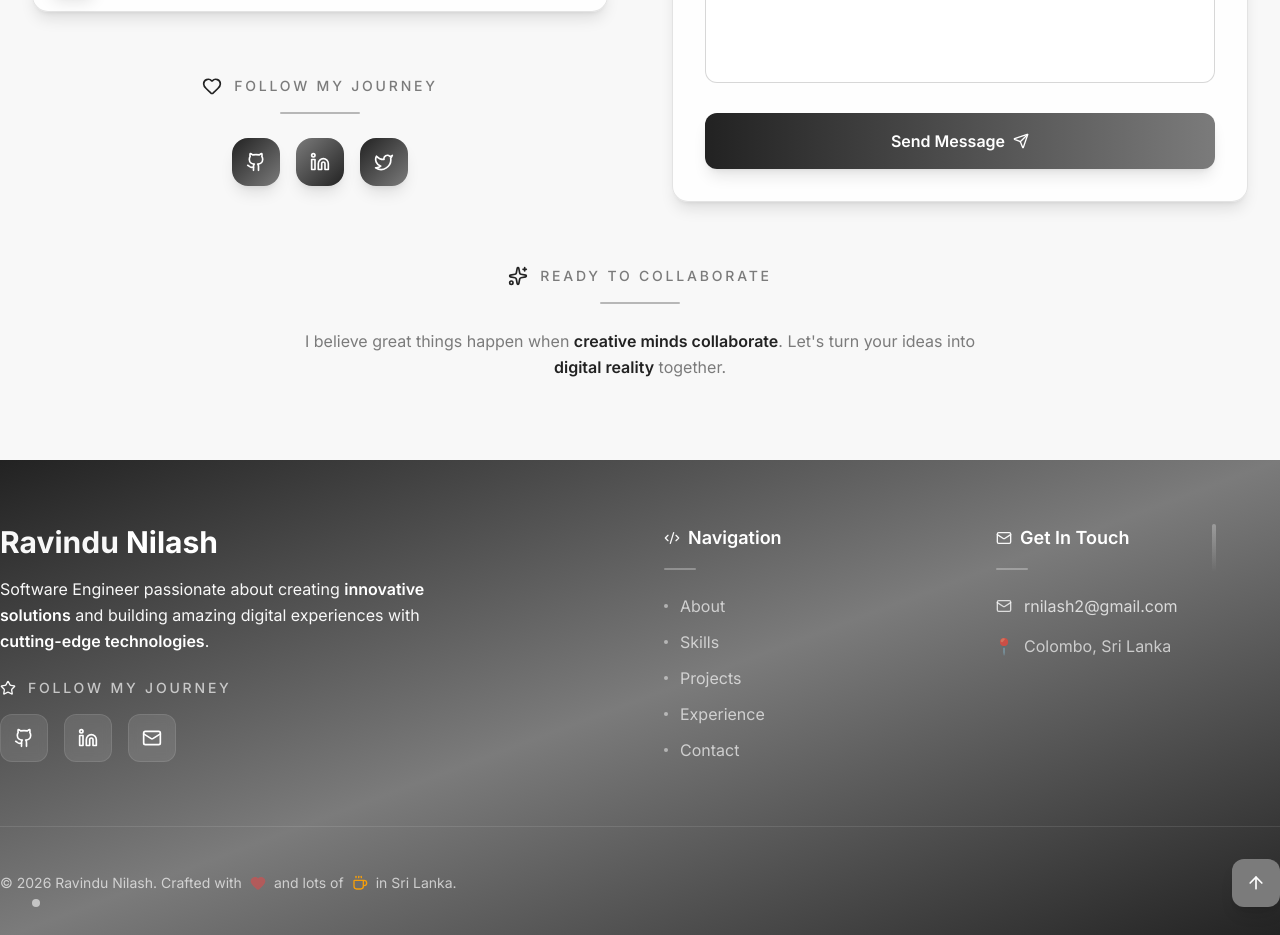
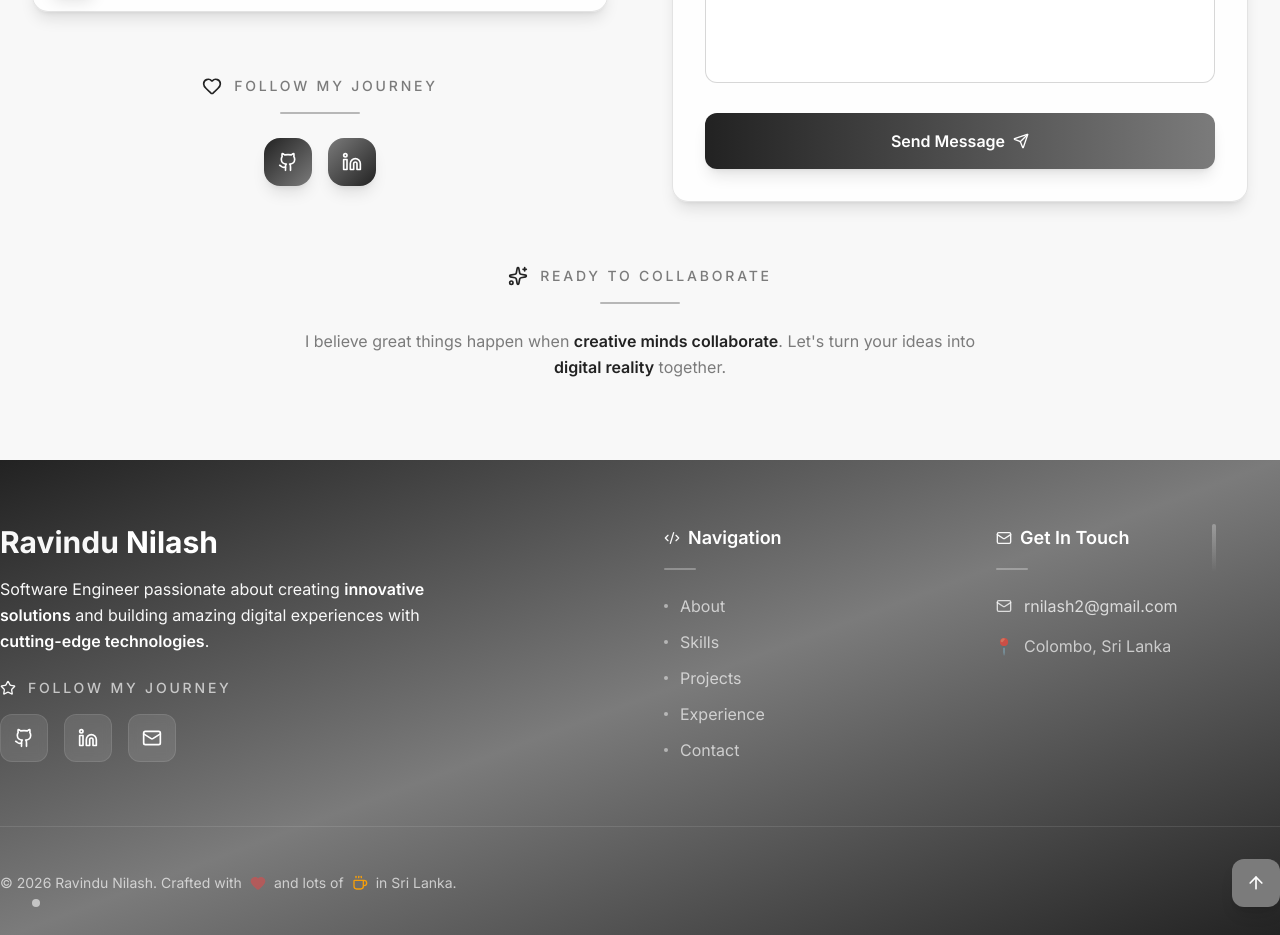
Before and after one commit to RavinduNilash/Portfolio, a Next.js app: page / in a window 1280 px wide. Shown: the part 9560-10495 px from the top of the page. Built offline with nearby package versions, Linux system fonts and the light colour scheme.

Commit message:
update LinkedIn link in contact section

```diff
--- a/src/components/contact-section.tsx
+++ b/src/components/contact-section.tsx
@@ -231,8 +231,8 @@ export function ContactSection() {
               <div className="flex justify-center space-x-4">
                 {[
                   { icon: Github, href: "https://github.com/RavinduNilash", label: "GitHub", color: "from-primary-dark to-secondary-gray" },
-                  { icon: Linkedin, href: "https://linkedin.com/in/ravindunilash", label: "LinkedIn", color: "from-secondary-gray to-primary-dark" },
-                  { icon: Twitter, href: "https://twitter.com/ravindunilash", label: "Twitter", color: "from-primary-dark to-secondary-gray" }
+                  { icon: Linkedin, href: "https://www.linkedin.com/in/ravindu-nilash-a29869270/", label: "LinkedIn", color: "from-secondary-gray to-primary-dark" },
+
                 ].map(({ icon: Icon, href, label, color }) => (
                   <motion.a
                     key={label}
```
